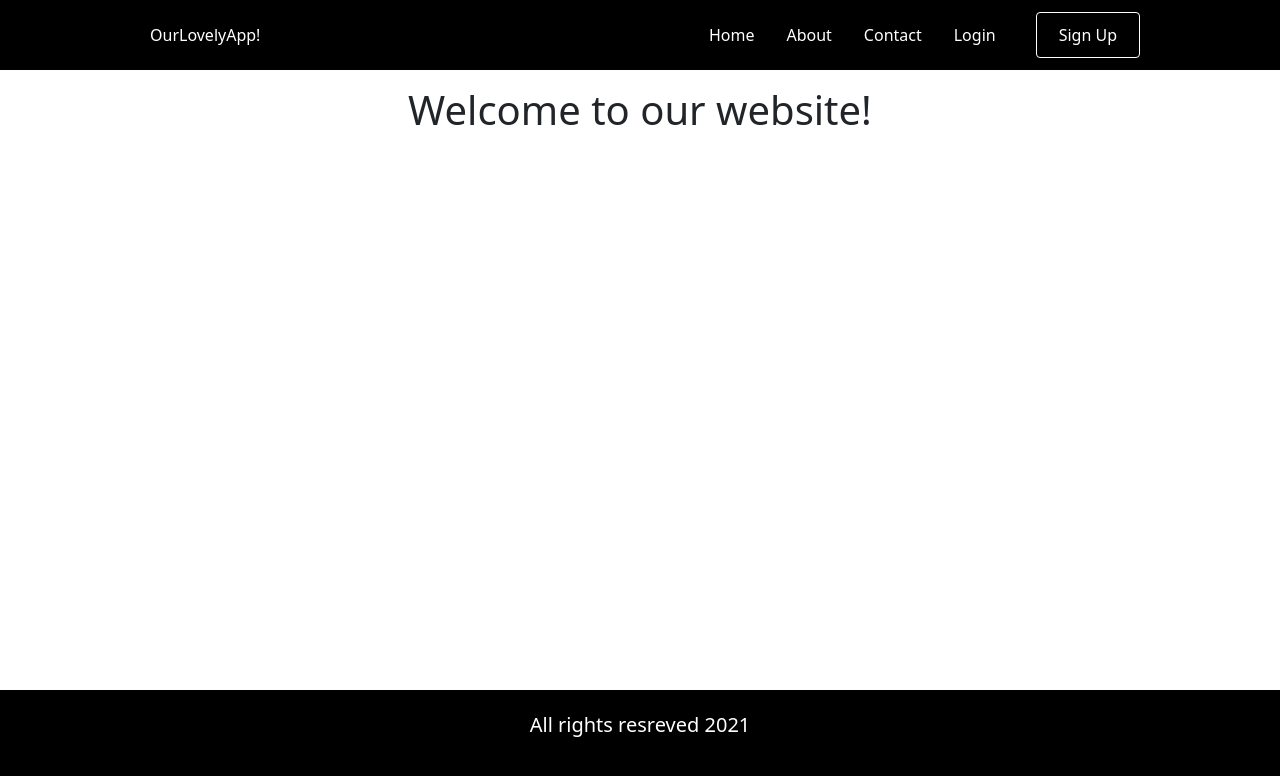
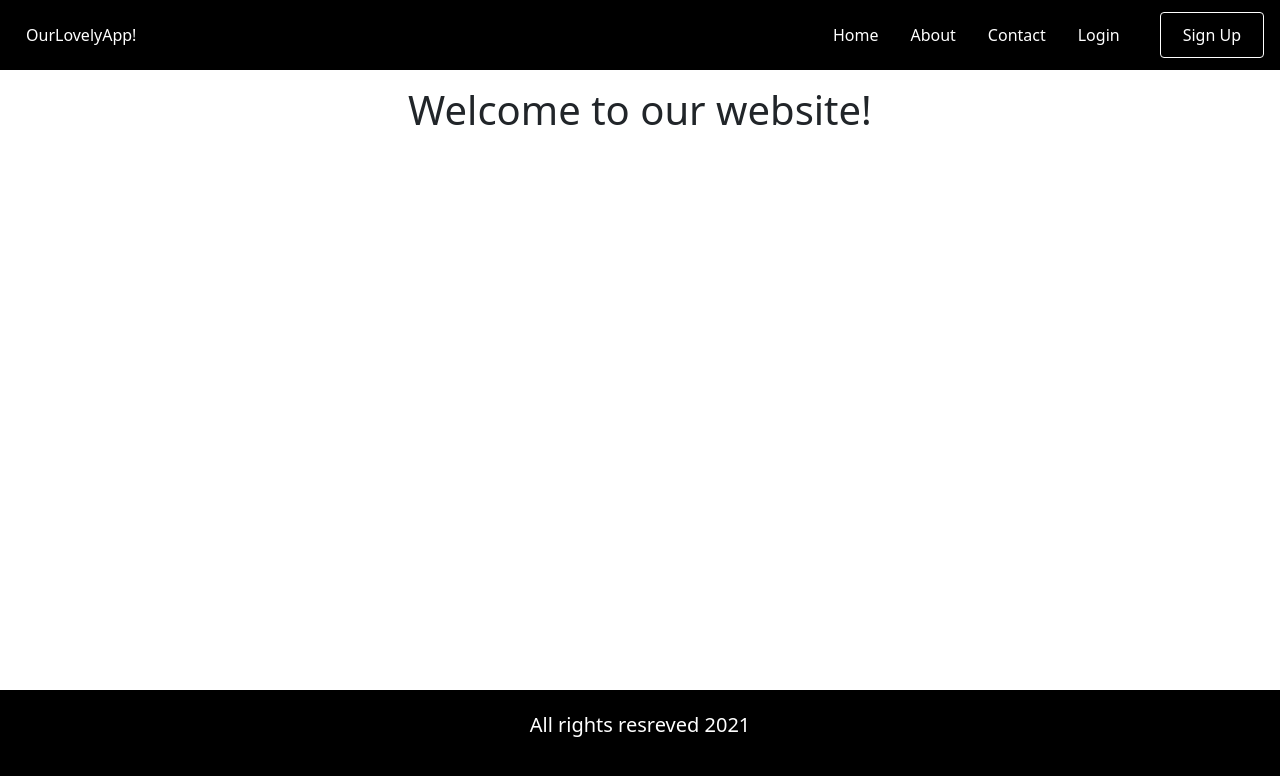
Before and after one commit to reem-alrashed/react-app, a React (Create React App) app: page / in a window 1280 px wide. Shown: the top 776 px of the page. Built offline with nearby package versions, Linux system fonts and the light colour scheme.

Commit message:
Removed bar from navigation menu

```diff
--- a/src/components/Navbar/NavbarElements.js
+++ b/src/components/Navbar/NavbarElements.js
@@ -8,7 +8,7 @@ export const Nav = styled.nav`
     display: flex;
     justify-content: space-between;
     align-items: center;
-    padding: 0.2rem calc((100vw - 1000px) / 2);
+    padding: 1rem;
     z-index: 12;
 `;
 export const NavLogo = styled(Link)`
--- a/src/components/Navbar/index.js
+++ b/src/components/Navbar/index.js
@@ -3,7 +3,6 @@ import {
     Nav,
     NavLogo,
     NavLink,
-    Bars,
     NavMenu,
     NavBtn,
     NavBtnLink,
@@ -16,7 +15,6 @@ const Navbar = () => {
             <NavLogo to="/">
                 OurLovelyApp!
             </NavLogo>
-            <Bars />
 
             <NavMenu>
                 <NavLink to="/" activeStyle>
```
